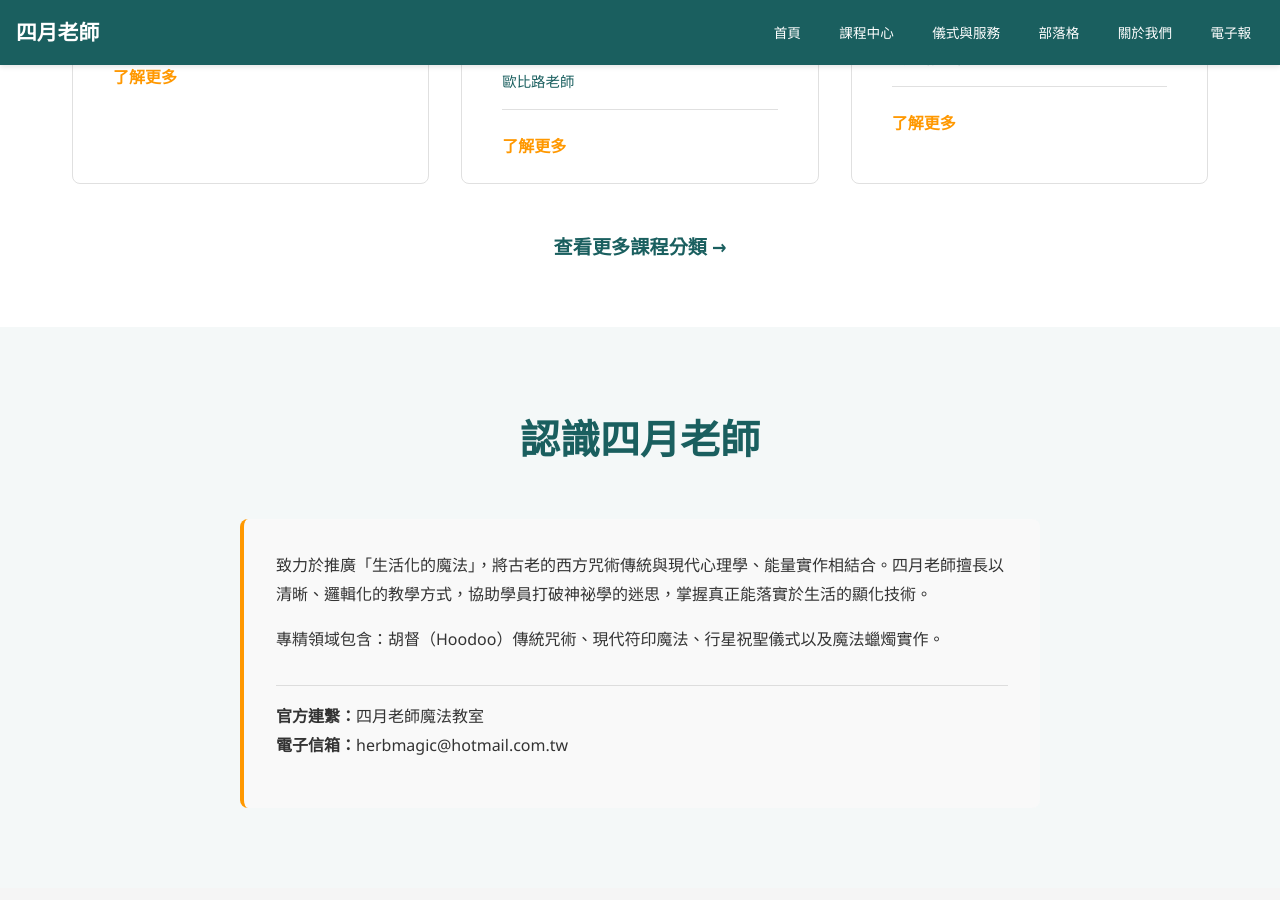
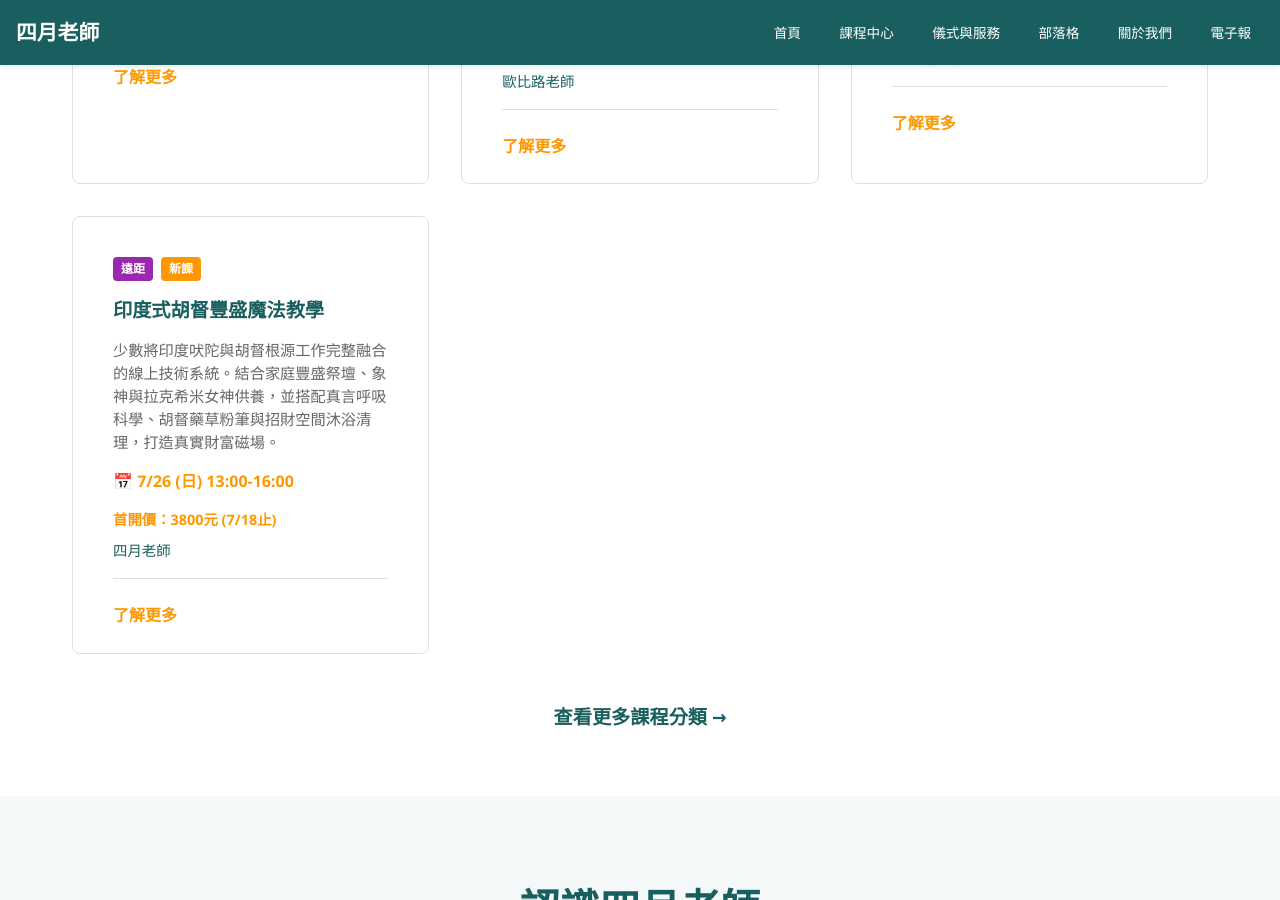
Before and after one commit to light4uliuphone-lang/hoodoo, a Jekyll site: the page built from index.html, in a window 1280 px wide and 900 px high, scrolled down 1351 px. Built offline with Jekyll 4.4.1, drawn with Linux system fonts in a browser that asks for light colours.

Commit message:
Update index.html

```diff
--- a/index.html
+++ b/index.html
@@ -119,6 +119,24 @@ description: 探索四月老師的魔法教學中心，提供專業胡督(Hoodoo
                 </div>
             </div>
 
+            <!-- 🌐 完美依原生規範與正確價目編入的全新遠距課：印度式胡督豐盛魔法 -->
+            <div class="course-card">
+                <div style="display: flex; gap: 8px; padding: 1rem 1rem 0;">
+                    <span style="background-color: #9c27b0; color: white; padding: 2px 8px; border-radius: 4px; font-size: 0.75rem; font-weight: bold;">遠距</span>
+                    <span style="background-color: #ff9800; color: white; padding: 2px 8px; border-radius: 4px; font-size: 0.75rem; font-weight: bold;">新課</span>
+                </div>
+                <h3 style="margin-top: 1rem; padding: 0 1rem;">印度式胡督豐盛魔法教學</h3>
+                <div style="padding: 0 1rem;">
+                    <p>少數將印度吠陀與胡督根源工作完整融合的線上技術系統。結合家庭豐盛祭壇、象神與拉克希米女神供養，並搭配真言呼吸科學、胡督藥草粉筆與招財空間沐浴清理，打造真實財富磁場。</p>
+                    <div class="course-info">
+                        <div style="margin-bottom: 5px; color: #ff9800; font-weight: bold;">📅 7/26 (日) 13:00-16:00</div>
+                        <span class="price">首開價：3800元 (7/18止)</span>
+                        <span class="teacher">四月老師</span>
+                    </div>
+                    <a href="/courses/course-hoodoo-10/" class="learn-more">了解更多</a>
+                </div>
+            </div>
+
         </div>
         <div style="text-align: center; margin-top: 3rem;">
             <a href="/course/" style="color: #1a5f5f; font-weight: bold; text-decoration: none; font-size: 1.2rem;">查看更多課程分類 →</a>
```
